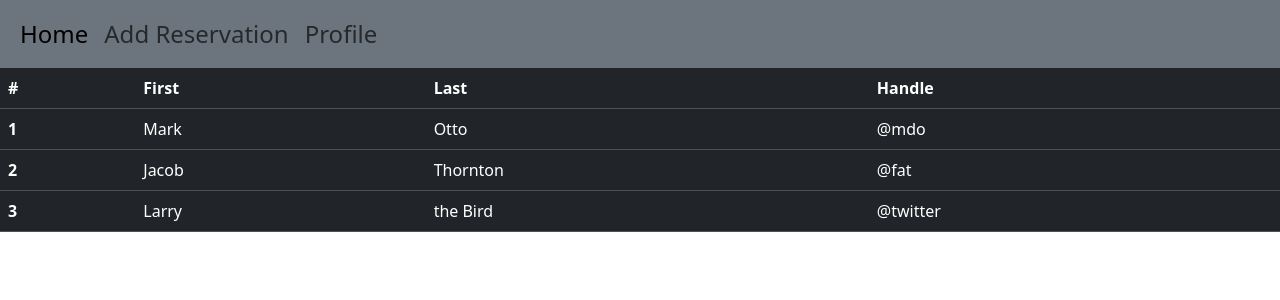
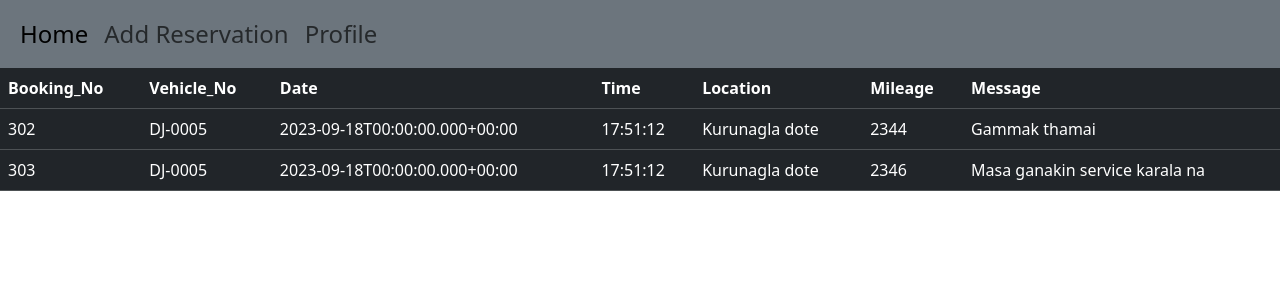
Before and after one commit to Hiransanjeewa/Vehicle-Service-Reservator, a React (Create React App) app in the folder vehicle-service-frontend/: page / in a window 1280 px wide. Shown: the top 300 px of the page. Built offline with nearby package versions, Linux system fonts and the light colour scheme.

Commit message:
Loop created in the all reservations viewing functionality

```diff
--- a/vehicle-service-frontend/src/components/reservations.js
+++ b/vehicle-service-frontend/src/components/reservations.js
@@ -3,45 +3,78 @@ import React from 'react';
 import 'bootstrap/dist/css/bootstrap.css';
 import "bootstrap/dist/js/bootstrap.bundle.min";
 import "./header.css"
-
+import  { useState } from 'react';
 
 export default function Reservation() {
+
+    const initialData = [
+        {
+          "book_id": 302,
+          "name": "DjGihantha",
+          "email": "djgihantha@gmail.com",
+          "phone": "4534535324",
+          "date": "2023-09-18T00:00:00.000+00:00",
+          "time": "17:51:12",
+          "location": "Kurunagla dote",
+          "vehicle_no": "DJ-0005",
+          "mileage": 2344,
+          "message": "Gammak thamai"
+        },
+        {
+            "book_id": 303,
+            "name": "GihanthaBro",
+            "email": "djgihantha@gmail.com",
+            "phone": "4534535324",
+            "date": "2023-09-18T00:00:00.000+00:00",
+            "time": "17:51:12",
+            "location": "Kurunagla dote",
+            "vehicle_no": "DJ-0005",
+            "mileage": 2346,
+            "message": "Masa ganakin service karala na"
+          }
+      ];
+
+      const [data, setData] = useState(initialData);
+
   return (
-
-
-<table class="table table-dark">
+    <div>
+        <table class="table table-dark">
   <thead>
     <tr>
-      <th scope="col">#</th>
-      <th scope="col">First</th>
-      <th scope="col">Last</th>
-      <th scope="col">Handle</th>
+      <th scope="col">Booking_No</th>
+      <th scope="col">Vehicle_No</th>
+      <th scope="col">Date</th>
+      <th scope="col">Time</th>
+      <th scope="col">Location</th>
+      <th scope="col">Mileage</th>
+      <th scope="col">Message</th>
     </tr>
   </thead>
   <tbody>
-    <tr>
-      <th scope="row">1</th>
-      <td>Mark</td>
-      <td>Otto</td>
-      <td>@mdo</td>
+         {data.map((item, index) => (
+
+    <tr key={index}>
+
+      <td> {item.book_id}</td>
+      <td> {item.vehicle_no}</td>
+      <td> {item.date}</td>
+      <td> {item.time}</td>
+      <td> {item.location}</td>
+      <td> {item.mileage}</td>
+      <td> {item.message}</td>
     </tr>
-    <tr>
-      <th scope="row">2</th>
-      <td>Jacob</td>
-      <td>Thornton</td>
-      <td>@fat</td>
-    </tr>
-    <tr>
-      <th scope="row">3</th>
-      <td>Larry</td>
-      <td>the Bird</td>
-      <td>@twitter</td>
-    </tr>
-  </tbody>
+
+
+      ))}
+      </tbody>
 </table>
 
 
 
 
+
+
+
+</div>
 );
 };
```
